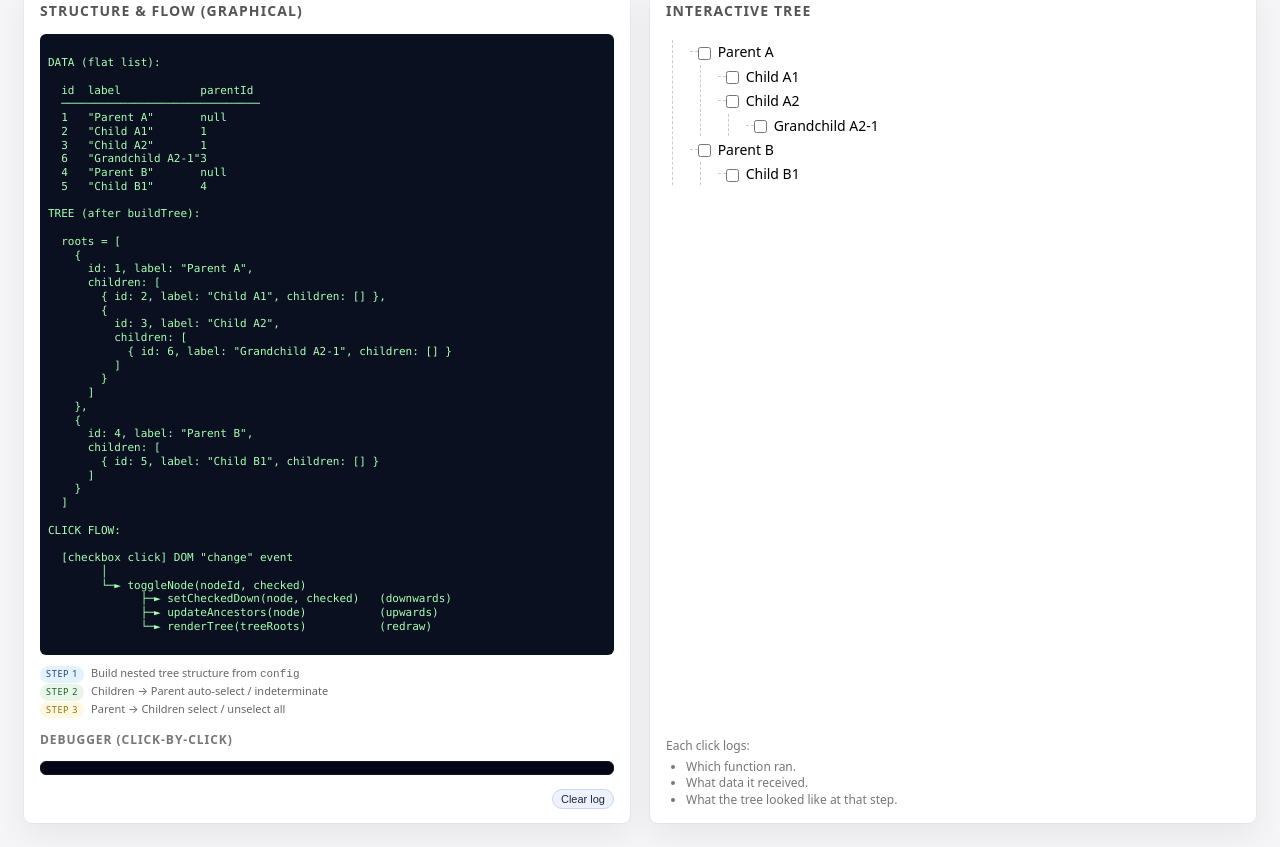
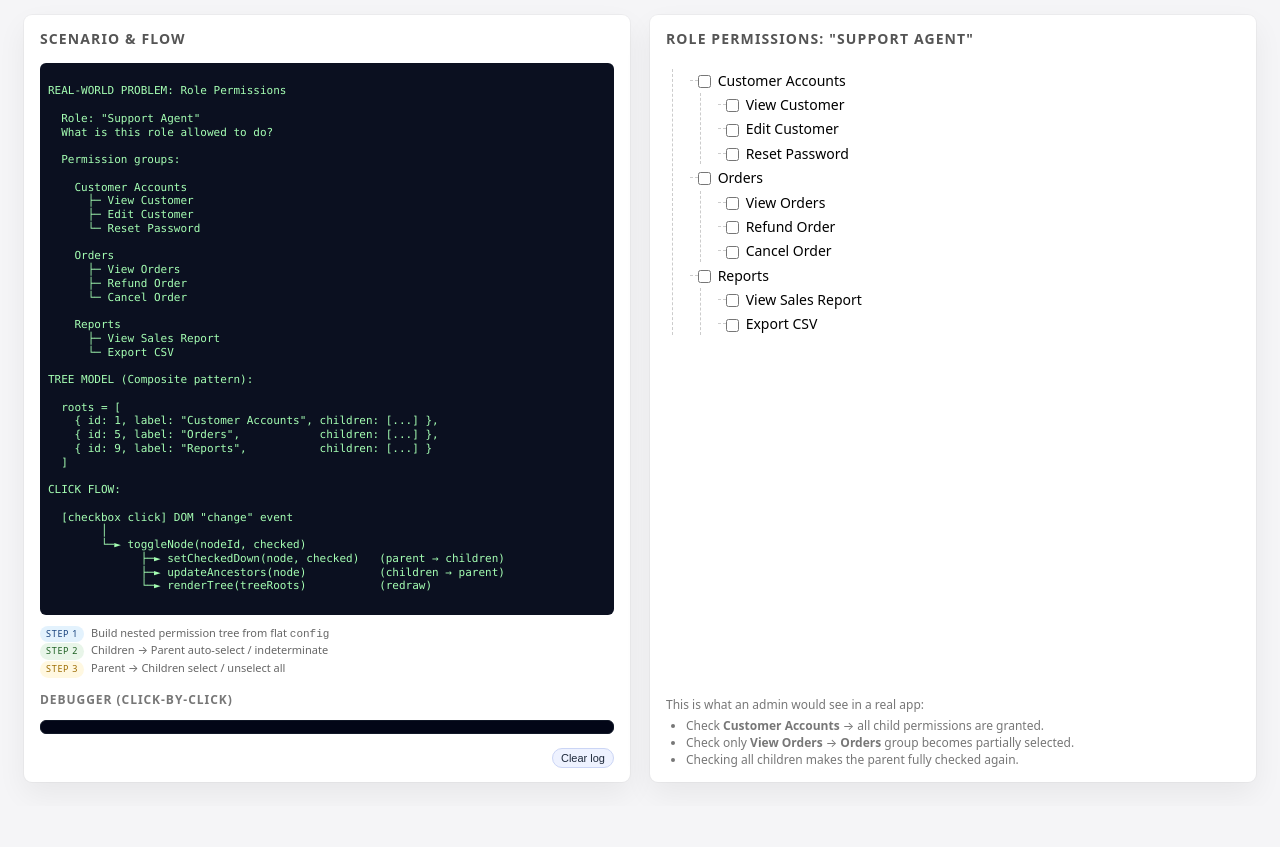
Before and after one commit to Nrohit12/dev_v2.0, a plain HTML site: page dfs.html in a window 1280 px wide. Shown: the part 78-925 px from the top of the page. After the commit the page ends 884 px from the top, so only its background shows below. Drawn offline with Linux system fonts and the light colour scheme.

Commit message:
Rename and update context for role permissions

```diff
--- a/dfs.html
+++ b/dfs.html
@@ -2,31 +2,39 @@
 <html lang="en">
 <head>
   <meta charset="UTF-8" />
-  <title>Recursive Checkbox Tree Debugger</title>
+  <title>Role Permissions Tree Debugger</title>
 
   <!--
   ╔════════════════════════════════════════════════════════════╗
-  ║  VISUAL OVERVIEW                                           ║
+  ║  REAL-WORLD SCENARIO                                       ║
   ║                                                            ║
-  ║  DATA (flat)                    TREE (nested)             ║
-  ║  ───────────                    ─────────────             ║
-  ║  id  label   parentId          [ ] Parent A               ║
-  ║  ───────────────────          ┌──[ ] Child A1             ║
-  ║  1   Parent A   null          └──[ ] Child A2             ║
-  ║  2   Child A1   1                  └──[ ] Grandchild A2-1 ║
-  ║  3   Child A2   1               [ ] Parent B              ║
-  ║  6   Grand A2-1 3                 └──[ ] Child B1         ║
-  ║  4   Parent B   null                                       ║
-  ║  5   Child B1   4                (checkboxes reflect       ║
-  ║                                     this tree data)        ║
+  ║  You are building an Admin Panel for a SaaS product.       ║
+  ║  An admin is editing the "Support Agent" role to decide    ║
+  ║  what this role is allowed to do.                          ║
   ║                                                            ║
-  ║  CLICK FLOW (DEBUG)                                       ║
-  ║  ─────────────────                                        ║
-  ║   DOM change event                                        ║
-  ║    └─► toggleNode()                                       ║
-  ║        ├─► setCheckedDown()   (downwards)                 ║
-  ║        ├─► updateAncestors()  (upwards)                   ║
-  ║        └─► renderTree()                                   ║
+  ║  PERMISSIONS (flat):                                       ║
+  ║    Customer Accounts                                       ║
+  ║      ├─ View Customer                                      ║
+  ║      ├─ Edit Customer                                      ║
+  ║      └─ Reset Password                                     ║
+  ║                                                            ║
+  ║    Orders                                                  ║
+  ║      ├─ View Orders                                        ║
+  ║      ├─ Refund Order                                       ║
+  ║      └─ Cancel Order                                       ║
+  ║                                                            ║
+  ║    Reports                                                 ║
+  ║      ├─ View Sales Report                                  ║
+  ║      └─ Export CSV                                         ║
+  ║                                                            ║
+  ║  BEHAVIOUR:                                                ║
+  ║    • If the admin checks "Customer Accounts",              ║
+  ║      all its child permissions are granted.                ║
+  ║    • If all children are checked, the parent auto-checks.  ║
+  ║    • If some children are checked, parent is indeterminate.║
+  ║                                                            ║
+  ║  This is exactly the same logic you use for file trees,    ║
+  ║  module toggles, feature flags, category selection, etc.   ║
   ╚════════════════════════════════════════════════════════════╝
   -->
 
@@ -43,8 +51,14 @@
     }
 
     h1 {
-      margin: 0 0 10px;
+      margin: 0 0 4px;
       font-size: 22px;
+    }
+
+    .subtitle {
+      margin: 0 0 16px;
+      font-size: 13px;
+      color: #555;
     }
 
     .layout {
@@ -235,46 +249,44 @@
   </style>
 </head>
 <body>
-  <h1>Recursive Checkbox Tree Debugger</h1>
+  <h1>Role Permissions Tree Debugger</h1>
+  <p class="subtitle">
+    Real-world example: granting permissions for the <strong>"Support Agent"</strong> role in an admin panel.
+  </p>
 
   <div class="layout">
     <!-- LEFT: diagrams + debugger -->
     <div class="panel">
-      <div class="panel-title">Structure &amp; Flow (Graphical)</div>
+      <div class="panel-title">Scenario &amp; Flow</div>
 
       <div class="diagram">
-DATA (flat list):
+REAL-WORLD PROBLEM: Role Permissions
 
-  id  label            parentId
-  ──────────────────────────────
-  1   "Parent A"       null
-  2   "Child A1"       1
-  3   "Child A2"       1
-  6   "Grandchild A2-1"3
-  4   "Parent B"       null
-  5   "Child B1"       4
+  Role: "Support Agent"
+  What is this role allowed to do?
 
-TREE (after buildTree):
+  Permission groups:
+
+    Customer Accounts
+      ├─ View Customer
+      ├─ Edit Customer
+      └─ Reset Password
+
+    Orders
+      ├─ View Orders
+      ├─ Refund Order
+      └─ Cancel Order
+
+    Reports
+      ├─ View Sales Report
+      └─ Export CSV
+
+TREE MODEL (Composite pattern):
 
   roots = [
-    {
-      id: 1, label: "Parent A",
-      children: [
-        { id: 2, label: "Child A1", children: [] },
-        {
-          id: 3, label: "Child A2",
-          children: [
-            { id: 6, label: "Grandchild A2-1", children: [] }
-          ]
-        }
-      ]
-    },
-    {
-      id: 4, label: "Parent B",
-      children: [
-        { id: 5, label: "Child B1", children: [] }
-      ]
-    }
+    { id: 1, label: "Customer Accounts", children: [...] },
+    { id: 5, label: "Orders",            children: [...] },
+    { id: 9, label: "Reports",           children: [...] }
   ]
 
 CLICK FLOW:
@@ -282,13 +294,13 @@ CLICK FLOW:
   [checkbox click] DOM "change" event
         │
         └─► toggleNode(nodeId, checked)
-              ├─► setCheckedDown(node, checked)   (downwards)
-              ├─► updateAncestors(node)           (upwards)
+              ├─► setCheckedDown(node, checked)   (parent → children)
+              ├─► updateAncestors(node)           (children → parent)
               └─► renderTree(treeRoots)           (redraw)
       </div>
 
       <div class="legend">
-        <span class="badge step1">STEP 1</span> Build nested tree structure from <code>config</code><br />
+        <span class="badge step1">STEP 1</span> Build nested permission tree from flat <code>config</code><br />
         <span class="badge step2">STEP 2</span> Children → Parent auto-select / indeterminate<br />
         <span class="badge step3">STEP 3</span> Parent → Children select / unselect all
       </div>
@@ -300,15 +312,15 @@ CLICK FLOW:
 
     <!-- RIGHT: interactive tree -->
     <div class="panel">
-      <div class="panel-title">Interactive Tree</div>
+      <div class="panel-title">Role Permissions: "Support Agent"</div>
       <div id="tree-container"></div>
 
       <div class="caption">
-        Each click logs:
+        This is what an admin would see in a real app:
         <ul>
-          <li>Which function ran.</li>
-          <li>What data it received.</li>
-          <li>What the tree looked like at that step.</li>
+          <li>Check <strong>Customer Accounts</strong> → all child permissions are granted.</li>
+          <li>Check only <strong>View Orders</strong> → <strong>Orders</strong> group becomes partially selected.</li>
+          <li>Checking all children makes the parent fully checked again.</li>
         </ul>
       </div>
     </div>
@@ -316,20 +328,35 @@ CLICK FLOW:
 
   <script>
     // ──────────────────────────────────────────────────────────
-    // STEP 0: FLAT CONFIG (INPUT)
+    // STEP 0: FLAT CONFIG (REAL-WORLD PERMISSIONS)
     // ──────────────────────────────────────────────────────────
+    // Imagine this coming from the database as "permissions"
+    // that you can assign to a role.
+    //
+    // parentId = null   → top-level permission category
+    // parentId = X      → child of permission with id X
+    //
     const config = [
-      { id: 1, label: "Parent A", parentId: null },
-      { id: 2, label: "Child A1", parentId: 1 },
-      { id: 3, label: "Child A2", parentId: 1 },
-      { id: 6, label: "Grandchild A2-1", parentId: 3 },
+      // Customer Accounts
+      { id: 1, label: "Customer Accounts", parentId: null },
+      { id: 2, label: "View Customer",     parentId: 1 },
+      { id: 3, label: "Edit Customer",     parentId: 1 },
+      { id: 4, label: "Reset Password",    parentId: 1 },
 
-      { id: 4, label: "Parent B", parentId: null },
-      { id: 5, label: "Child B1", parentId: 4 }
+      // Orders
+      { id: 5, label: "Orders",            parentId: null },
+      { id: 6, label: "View Orders",       parentId: 5 },
+      { id: 7, label: "Refund Order",      parentId: 5 },
+      { id: 8, label: "Cancel Order",      parentId: 5 },
+
+      // Reports
+      { id: 9,  label: "Reports",          parentId: null },
+      { id: 10, label: "View Sales Report",parentId: 9 },
+      { id: 11, label: "Export CSV",       parentId: 9 }
     ];
 
     // ──────────────────────────────────────────────────────────
-    // DEBUG UTILITIES (SNAPSHOTS + LOGGING)
+    // DEBUG UTILITIES (SNAPSHOTS + LOGGING IN UI)
     // ──────────────────────────────────────────────────────────
     let debugStep = 1;
     let debugSession = 0;
@@ -360,12 +387,12 @@ CLICK FLOW:
       const sessionHeader = document.createElement("div");
       sessionHeader.className = "debug-session-label";
       sessionHeader.textContent =
-        `Click #${debugSession}: node ${nodeId} ("${label}") → checked = ${newChecked}`;
+        `Click #${debugSession}: "${label}" (id=${nodeId}) → checked = ${newChecked}`;
       log.appendChild(sessionHeader);
     }
 
     function debugLog(title, payload) {
-      if (!debugSession) return;      // only log inside a click session
+      if (!debugSession) return;
 
       const log = document.getElementById("debug-log");
       if (!log) return;
@@ -381,7 +408,6 @@ CLICK FLOW:
       if (payload !== undefined) {
         const pre = document.createElement("pre");
         pre.className = "log-body";
-
         try {
           pre.textContent =
             typeof payload === "string"
@@ -390,7 +416,6 @@ CLICK FLOW:
         } catch (e) {
           pre.textContent = String(payload);
         }
-
         entry.appendChild(pre);
       }
 
@@ -404,7 +429,7 @@ CLICK FLOW:
     function buildTree(items) {
       const lookup = new Map();
 
-      // 1A) Build map id -> node with initial state
+      // Create node objects with checkbox state
       for (const item of items) {
         lookup.set(item.id, {
           ...item,
@@ -416,7 +441,7 @@ CLICK FLOW:
 
       const roots = [];
 
-      // 1B) Connect children to parents
+      // Hook children to parents
       for (const item of items) {
         const node = lookup.get(item.id);
 
@@ -451,7 +476,7 @@ CLICK FLOW:
       return parentMap;
     }
 
-    // Find node by id in the tree
+    // Find node by id in tree
     function findNodeById(roots, id) {
       const stack = [...roots];
 
@@ -484,7 +509,7 @@ CLICK FLOW:
     function updateAncestors(node, parentMap) {
       const parent = parentMap.get(node.id);
       if (!parent) {
-        debugLog("updateAncestors()", "Reached root (no parent) – stop.");
+        debugLog("updateAncestors()", "Reached top-level permission – stop.");
         return;
       }
 
@@ -492,6 +517,7 @@ CLICK FLOW:
 
       debugLog(`updateAncestors(from nodeId=${node.id})`, {
         parentId: parent.id,
+        parentLabel: parent.label,
         childrenBefore: children.map(snapshotNode)
       });
 
@@ -513,7 +539,7 @@ CLICK FLOW:
         parent.indeterminate = true;
       }
 
-      debugLog(`parent ${parent.id} after update`, snapshotNode(parent));
+      debugLog(`parent ${parent.id} ("${parent.label}") after update`, snapshotNode(parent));
 
       updateAncestors(parent, parentMap);
     }
@@ -527,17 +553,18 @@ CLICK FLOW:
 
       debugLog("toggleNode()", {
         nodeId,
+        label: node.label,
         newChecked,
         treeBefore: snapshotTree(roots)
       });
 
-      // Downwards
+      // Parent → children
       setCheckedDown(node, newChecked);
 
-      // Upwards
+      // Children → parent
       updateAncestors(node, parentMap);
 
-      // Redraw
+      // Redraw UI
       renderTree(roots, parentMap);
 
       debugLog("toggleNode() finished", {
@@ -561,7 +588,7 @@ CLICK FLOW:
       checkbox.addEventListener("change", (e) => {
         const newChecked = e.target.checked;
 
-        // Start a new debug session for this click
+        // Start a new debugger session for this click
         startDebugSession(node.id, node.label, newChecked);
         debugLog("DOM change event", {
           nodeId: node.id,
@@ -579,6 +606,7 @@ CLICK FLOW:
       li.appendChild(checkbox);
       li.appendChild(label);
 
+      // Recursively render children
       if (node.children.length > 0) {
         const ul = document.createElement("ul");
         ul.className = "tree-list";
```
